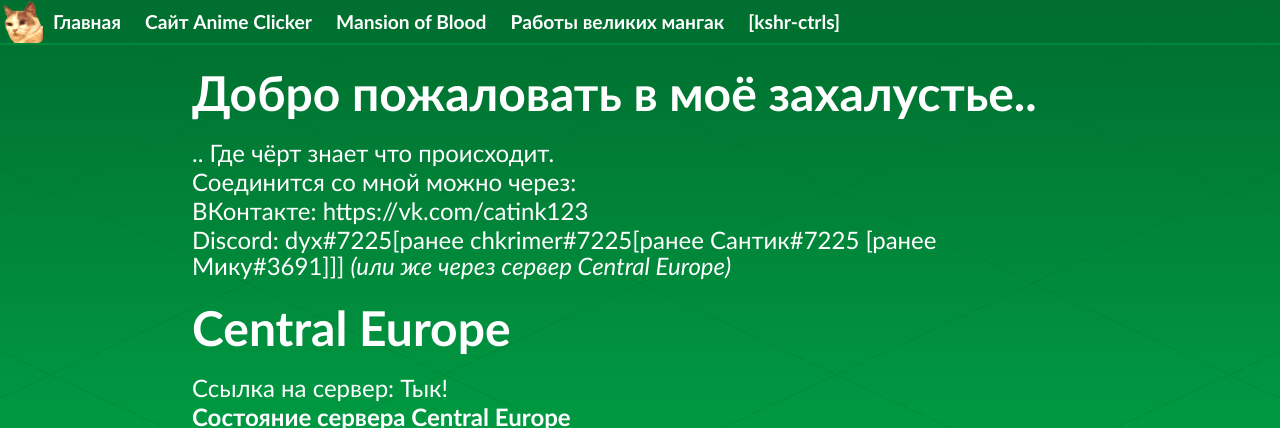
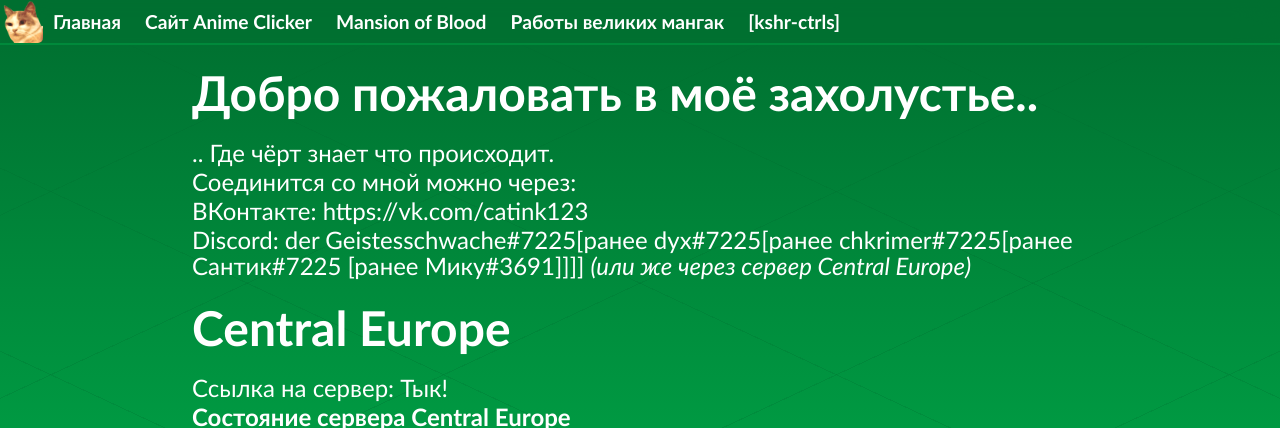
Before and after one commit to catink123/catink123.github.io, a Jekyll site: the page built from index.html, in a window 1280 px wide and 980 px high, cut to the strip 0-428 px from the top of the window. Built offline with Jekyll 4.4.1, drawn with Linux system fonts in a browser that asks for light colours.

Commit message:
Update index.html

```diff
--- a/index.html
+++ b/index.html
@@ -1,13 +1,13 @@
 ---
 layout: default
-title: Catink123 Site
+title: Catink123's Website
 ---
 <div class="blurb">
-	<h1>Добро пожаловать в моё захалустье..</h1>
+	<h1>Добро пожаловать в моё захолустье..</h1>
 	<p>.. Где чёрт знает что происходит.</p>
 	<p>Соединится со мной можно через: </p>
 	<p>ВКонтакте: <a href="https://vk.com/catink123">https://vk.com/catink123</a></p>
-	<p>Discord: dyx#7225[ранее chkrimer#7225[ранее Сантик#7225 [ранее Мику#3691]]] <i>(или же через сервер Central Europe)</i></p>
+	<p>Discord: der Geistesschwache#7225[ранее dyx#7225[ранее chkrimer#7225[ранее Сантик#7225 [ранее Мику#3691]]]] <i>(или же через сервер Central Europe)</i></p>
 	<h1>Central Europe</h1>
 	<p>Ссылка на сервер: <a href="https://discord.gg/5AxuEDP">Тык!</a></p>
 	<p><strong>Состояние сервера Central Europe</strong></p>
```
